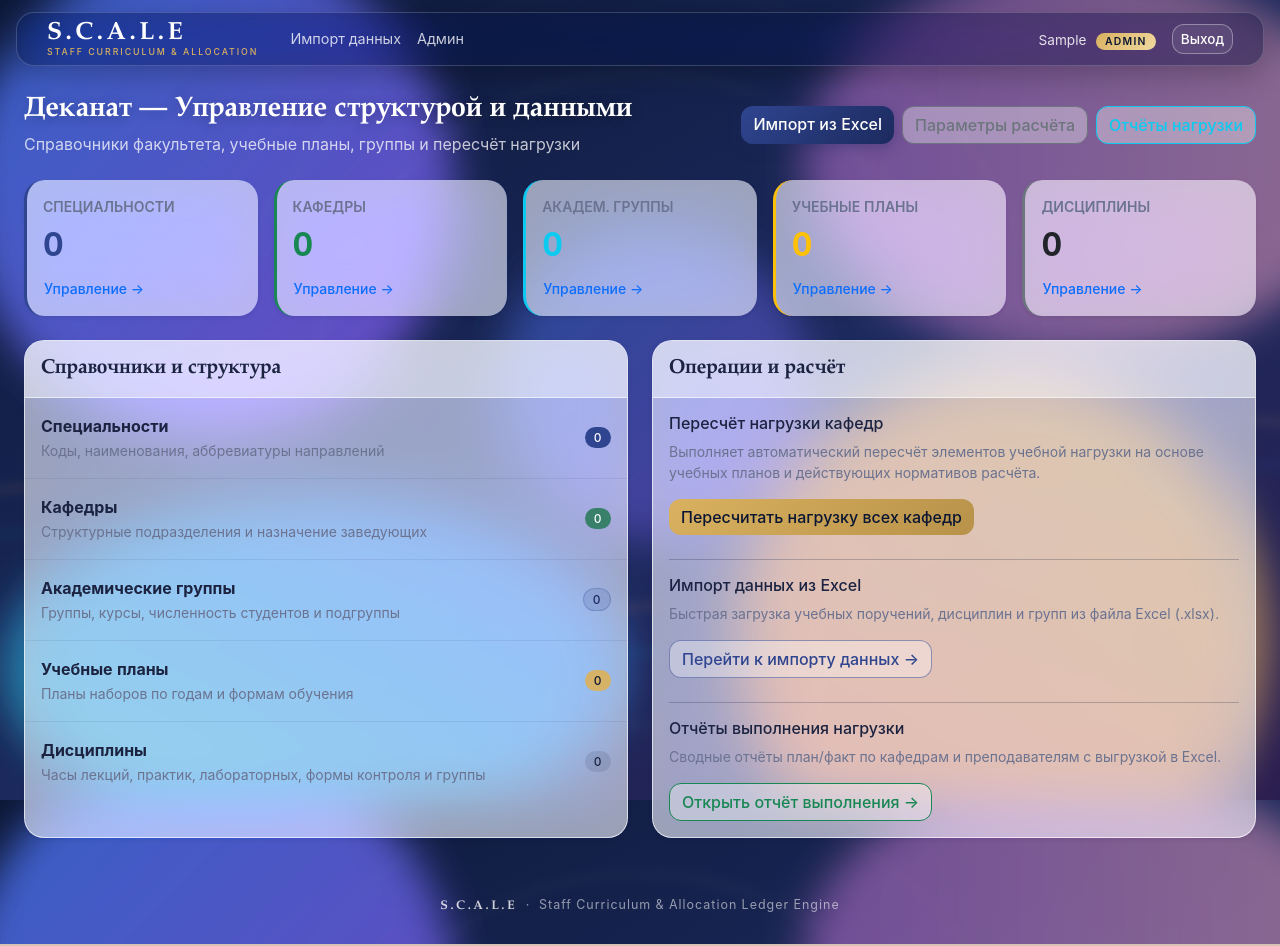
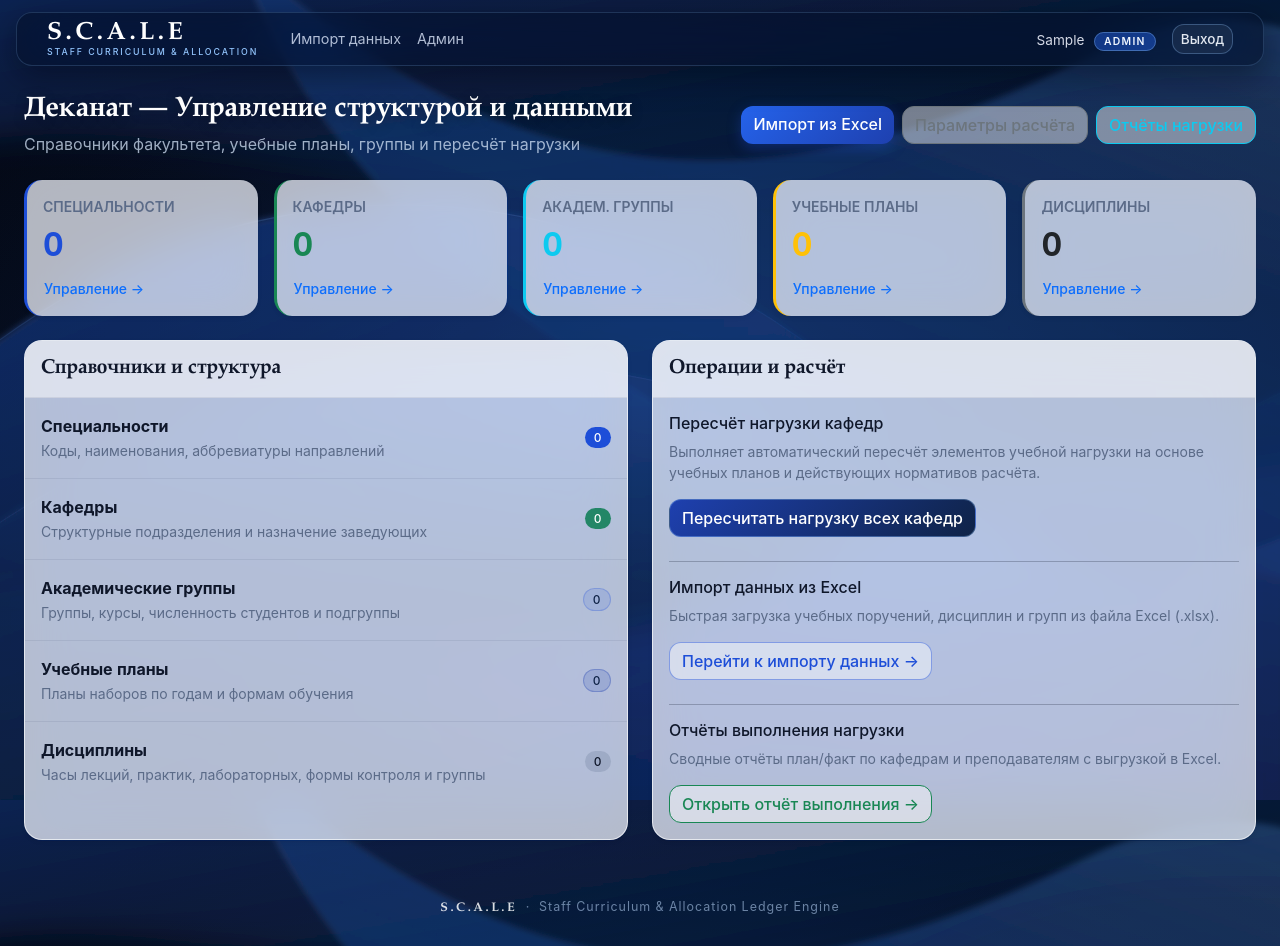
Before and after one commit to KovidIvan/TutorSys, a Django app: page /dean/ in a window 1280 px wide. Run offline with Django 5.2, Linux system fonts and the light colour scheme; the visitor is signed in with stand-in values (Sample User, id 1); data that the repository does not hold is empty; some libraries are stand-ins or nearby versions.

Commit message:
Строгий монохромный тёмно-синий фон в стиле Windows 11 Dark

```diff
--- a/core/static/core/theme.css
+++ b/core/static/core/theme.css
@@ -1,21 +1,21 @@
-/* S.C.A.L.E — тема «классицизм + стекло». Переопределяет Bootstrap. */
+/* S.C.A.L.E — строгая монохромная синяя тема «классицизм + стекло» (Windows 11 Dark Blue). */
 :root {
-    --navy-950: #0b1633;
-    --navy-800: #1c2a5e;
-    --navy-600: #2f4590;
-    --gold: #b8924a;
-    --gold-soft: #d9b15f;
-    --ivory: #f6f2ea;
-    --ink: #1b2340;
-    --muted: #6b7390;
-    --glass-bg: rgba(255, 255, 255, 0.58);
-    --glass-bg-strong: rgba(255, 255, 255, 0.78);
+    --navy-950: #050b1a;
+    --navy-800: #0f2347;
+    --navy-600: #1d4ed8;
+    --accent: #3b82f6;
+    --accent-soft: #93c5fd;
+    --ivory: #f4f7fb;
+    --ink: #0f172a;
+    --muted: #5b6b88;
+    --glass-bg: rgba(248, 250, 255, 0.72);
+    --glass-bg-strong: rgba(248, 250, 255, 0.86);
     --glass-border: rgba(255, 255, 255, 0.65);
-    --glass-shadow: 0 10px 40px rgba(11, 22, 51, 0.18), inset 0 1px 0 rgba(255, 255, 255, 0.7);
+    --glass-shadow: 0 12px 40px rgba(3, 7, 18, 0.35), inset 0 1px 0 rgba(255, 255, 255, 0.75);
     --serif: 'Cormorant Garamond', 'Palatino Linotype', 'Book Antiqua', Georgia, 'Times New Roman', serif;
     --sans: 'Inter', 'Segoe UI', system-ui, -apple-system, sans-serif;
-    --bs-primary: #2f4590;
-    --bs-primary-rgb: 47, 69, 144;
+    --bs-primary: #1d4ed8;
+    --bs-primary-rgb: 29, 78, 216;
     --bs-body-font-family: var(--sans);
     --bs-body-color: var(--ink);
 }
@@ -40,19 +40,19 @@ h1, h2, h3, h4, h5, .h1, .h2, .h3, .h4, .h5 {
     letter-spacing: 0.01em;
 }
 
-/* ---------- Верхняя навигация (стекло) ---------- */
+/* ---------- Верхняя навигация (тёмное стекло) ---------- */
 .scale-nav {
     position: sticky;
     top: 12px;
     z-index: 1030;
     margin: 12px 16px 0;
     padding: 8px 18px;
-    border-radius: 18px;
-    background: rgba(11, 22, 51, 0.45);
-    -webkit-backdrop-filter: blur(22px) saturate(160%);
-    backdrop-filter: blur(22px) saturate(160%);
-    border: 1px solid rgba(255, 255, 255, 0.18);
-    box-shadow: 0 8px 30px rgba(0, 0, 0, 0.25);
+    border-radius: 16px;
+    background: rgba(7, 17, 38, 0.62);
+    -webkit-backdrop-filter: blur(24px) saturate(160%);
+    backdrop-filter: blur(24px) saturate(160%);
+    border: 1px solid rgba(147, 197, 253, 0.18);
+    box-shadow: 0 10px 32px rgba(2, 6, 17, 0.45);
 }
 .scale-brand {
     font-family: var(--serif);
@@ -70,11 +70,11 @@ h1, h2, h3, h4, h5, .h1, .h2, .h3, .h4, .h5 {
     font-size: 0.55rem;
     letter-spacing: 0.22em;
     font-weight: 500;
-    color: var(--gold-soft);
+    color: var(--accent-soft);
     text-transform: uppercase;
 }
 .scale-nav .nav-link {
-    color: rgba(255, 255, 255, 0.78);
+    color: rgba(226, 236, 255, 0.78);
     font-size: 0.9rem;
     padding: 0.45rem 0.8rem;
     border-radius: 10px;
@@ -83,96 +83,96 @@ h1, h2, h3, h4, h5, .h1, .h2, .h3, .h4, .h5 {
 .scale-nav .nav-link:hover,
 .scale-nav .nav-link.active {
     color: #fff;
-    background: rgba(255, 255, 255, 0.14);
+    background: rgba(59, 130, 246, 0.22);
 }
 .scale-user {
-    color: rgba(255, 255, 255, 0.85);
+    color: rgba(241, 245, 255, 0.88);
     font-size: 0.85rem;
 }
 .scale-role {
     font-size: 0.65rem;
     letter-spacing: 0.12em;
     text-transform: uppercase;
-    color: var(--navy-950);
-    background: linear-gradient(135deg, var(--gold-soft), #f0d9a0);
+    color: #eff6ff;
+    background: rgba(37, 99, 235, 0.45);
+    border: 1px solid rgba(147, 197, 253, 0.35);
     padding: 2px 9px;
     border-radius: 999px;
     font-weight: 600;
     margin-left: 6px;
 }
 .btn-scale-out {
-    color: #fff;
-    border: 1px solid rgba(255, 255, 255, 0.35);
-    background: rgba(255, 255, 255, 0.08);
+    color: #e2e8f0;
+    border: 1px solid rgba(147, 197, 253, 0.3);
+    background: rgba(255, 255, 255, 0.06);
     border-radius: 10px;
     font-size: 0.85rem;
 }
-.btn-scale-out:hover { background: rgba(255, 255, 255, 0.2); color: #fff; }
+.btn-scale-out:hover { background: rgba(59, 130, 246, 0.25); color: #fff; border-color: rgba(147, 197, 253, 0.5); }
 
 /* ---------- Стеклянные карточки ---------- */
 .card {
     background: var(--glass-bg);
-    -webkit-backdrop-filter: blur(24px) saturate(170%);
-    backdrop-filter: blur(24px) saturate(170%);
+    -webkit-backdrop-filter: blur(24px) saturate(160%);
+    backdrop-filter: blur(24px) saturate(160%);
     border: 1px solid var(--glass-border);
-    border-radius: 20px;
+    border-radius: 18px;
     box-shadow: var(--glass-shadow);
     overflow: hidden;
 }
 .card-header {
-    background: linear-gradient(135deg, rgba(28, 42, 94, 0.88), rgba(47, 69, 144, 0.78));
+    background: linear-gradient(135deg, rgba(15, 35, 71, 0.92), rgba(29, 78, 216, 0.82));
     color: #fff;
     font-family: var(--serif);
     font-weight: 600;
     letter-spacing: 0.02em;
-    border-bottom: 1px solid rgba(255, 255, 255, 0.25);
+    border-bottom: 1px solid rgba(255, 255, 255, 0.22);
 }
 .card-header.bg-white,
 .card-header.bg-light {
-    background: rgba(255, 255, 255, 0.45) !important;
+    background: rgba(255, 255, 255, 0.52) !important;
     color: var(--ink);
-    border-bottom: 1px solid rgba(255, 255, 255, 0.6);
+    border-bottom: 1px solid rgba(15, 35, 71, 0.08);
 }
 .card-header h4, .card-header h5, .card-header h6 { font-weight: 600; }
-.card-footer { background: rgba(255, 255, 255, 0.4); border-top: 1px solid rgba(255, 255, 255, 0.6); }
+.card-footer { background: rgba(255, 255, 255, 0.45); border-top: 1px solid rgba(15, 35, 71, 0.08); }
 
-/* Статистические карточки деканата: классические акценты вместо цветных рамок */
 .card.border-start { border-left-width: 3px !important; }
 
 /* ---------- Таблицы ---------- */
 .table { --bs-table-bg: transparent; color: var(--ink); }
-.table > :not(caption) > * > * { background-color: transparent; border-bottom-color: rgba(27, 35, 64, 0.08); }
+.table > :not(caption) > * > * { background-color: transparent; border-bottom-color: rgba(15, 35, 71, 0.08); }
 .table-light, .table > thead.table-light > tr > th, thead.table-light th {
-    --bs-table-bg: rgba(28, 42, 94, 0.07);
-    background: rgba(28, 42, 94, 0.07) !important;
+    --bs-table-bg: rgba(15, 35, 71, 0.06);
+    background: rgba(15, 35, 71, 0.06) !important;
     font-family: var(--serif);
     font-size: 0.95rem;
     letter-spacing: 0.04em;
     color: var(--navy-800);
 }
-.table-hover > tbody > tr:hover > * { background-color: rgba(255, 255, 255, 0.55); }
-.table-active > *, tr.table-active > * { background-color: rgba(184, 146, 74, 0.18) !important; }
+.table-hover > tbody > tr:hover > * { background-color: rgba(255, 255, 255, 0.6); }
+.table-active > *, tr.table-active > * { background-color: rgba(37, 99, 235, 0.12) !important; }
 .table-primary, .table-primary > th, .table-primary > td {
-    --bs-table-bg: rgba(47, 69, 144, 0.14);
-    background: rgba(47, 69, 144, 0.14) !important;
+    --bs-table-bg: rgba(29, 78, 216, 0.12);
+    background: rgba(29, 78, 216, 0.12) !important;
     color: var(--navy-800);
     font-family: var(--serif);
 }
 .table-secondary, .table-secondary > th, .table-secondary > td {
-    background: rgba(184, 146, 74, 0.16) !important;
+    background: rgba(15, 35, 71, 0.09) !important;
 }
 
 /* ---------- Формы ---------- */
 .form-control, .form-select {
-    background-color: rgba(255, 255, 255, 0.65);
-    border: 1px solid rgba(27, 35, 64, 0.15);
+    background-color: rgba(255, 255, 255, 0.75);
+    border: 1px solid rgba(15, 35, 71, 0.16);
     border-radius: 12px;
     color: var(--ink);
 }
 .form-control:focus, .form-select:focus {
-    background-color: rgba(255, 255, 255, 0.9);
-    border-color: var(--navy-600);
-    box-shadow: 0 0 0 4px rgba(47, 69, 144, 0.15);
+    background-color: rgba(255, 255, 255, 0.95);
+    border-color: var(--accent);
+    box-shadow: 0 0 0 4px rgba(59, 130, 246, 0.18);
 }
 .form-label { font-size: 0.82rem; font-weight: 600; color: var(--navy-800); letter-spacing: 0.02em; }
 .form-text, .text-muted { color: var(--muted) !important; }
@@ -181,54 +181,54 @@ h1, h2, h3, h4, h5, .h1, .h2, .h3, .h4, .h5 {
 .btn { border-radius: 12px; font-weight: 500; transition: transform 0.15s, box-shadow 0.2s, background 0.2s; }
 .btn:active { transform: translateY(1px); }
 .btn-primary {
-    background: linear-gradient(135deg, var(--navy-600), var(--navy-800));
+    background: linear-gradient(135deg, #2563eb, #1e40af);
     border: 0;
-    box-shadow: 0 4px 14px rgba(28, 42, 94, 0.35);
+    box-shadow: 0 4px 14px rgba(29, 78, 216, 0.35);
 }
 .btn-primary:hover, .btn-primary:focus {
-    background: linear-gradient(135deg, #3b55ad, var(--navy-600));
-    box-shadow: 0 6px 20px rgba(28, 42, 94, 0.45);
+    background: linear-gradient(135deg, #3b82f6, #1d4ed8);
+    box-shadow: 0 6px 20px rgba(29, 78, 216, 0.48);
 }
 .btn-warning {
-    background: linear-gradient(135deg, var(--gold-soft), var(--gold));
-    border: 0;
-    color: var(--navy-950);
+    background: linear-gradient(135deg, #1e40af, #0f2347);
+    border: 1px solid rgba(147, 197, 253, 0.35);
+    color: #fff;
 }
-.btn-warning:hover { background: linear-gradient(135deg, #e5c077, #c49d56); color: var(--navy-950); }
-.btn-outline-primary { color: var(--navy-600); border-color: rgba(47, 69, 144, 0.5); background: rgba(255,255,255,0.35); }
+.btn-warning:hover { background: linear-gradient(135deg, #2563eb, #1e3a8a); color: #fff; }
+.btn-outline-primary { color: var(--navy-600); border-color: rgba(29, 78, 216, 0.45); background: rgba(255,255,255,0.45); }
 .btn-outline-primary:hover { background: var(--navy-600); border-color: var(--navy-600); }
-.btn-outline-secondary { background: rgba(255,255,255,0.35); }
-.btn-outline-light { color: #fff; border-color: rgba(255,255,255,0.55); }
-.btn-outline-light:hover { background: rgba(255,255,255,0.25); color: #fff; }
-.btn-outline-danger, .btn-outline-success, .btn-outline-info { background: rgba(255,255,255,0.35); }
+.btn-outline-secondary { background: rgba(255,255,255,0.45); }
+.btn-outline-light { color: #fff; border-color: rgba(255,255,255,0.5); }
+.btn-outline-light:hover { background: rgba(255,255,255,0.2); color: #fff; }
+.btn-outline-danger, .btn-outline-success, .btn-outline-info { background: rgba(255,255,255,0.45); }
 
 /* ---------- Бейджи ---------- */
 .badge { font-weight: 500; letter-spacing: 0.03em; border-radius: 999px; padding: 0.4em 0.75em; }
-.badge.bg-info { background: rgba(47, 69, 144, 0.14) !important; color: var(--navy-800) !important; border: 1px solid rgba(47, 69, 144, 0.25); }
+.badge.bg-info { background: rgba(29, 78, 216, 0.12) !important; color: var(--navy-800) !important; border: 1px solid rgba(29, 78, 216, 0.24); }
 .badge.bg-primary { background: var(--navy-600) !important; }
-.badge.bg-secondary { background: rgba(27, 35, 64, 0.12) !important; color: var(--ink) !important; }
-.badge.bg-success { background: rgba(46, 125, 94, 0.9) !important; }
-.badge.bg-danger { background: rgba(160, 52, 62, 0.92) !important; }
-.badge.bg-warning { background: rgba(217, 177, 95, 0.95) !important; color: var(--navy-950) !important; }
+.badge.bg-secondary { background: rgba(15, 35, 71, 0.12) !important; color: var(--ink) !important; }
+.badge.bg-success { background: rgba(21, 128, 90, 0.9) !important; }
+.badge.bg-danger { background: rgba(165, 42, 56, 0.92) !important; }
+.badge.bg-warning { background: rgba(30, 64, 175, 0.16) !important; color: var(--navy-800) !important; border: 1px solid rgba(30, 64, 175, 0.3); }
 
 .breadcrumb-item a { color: var(--navy-600); text-decoration: none; }
 .alert { border-radius: 14px; border: 1px solid rgba(255,255,255,0.6); -webkit-backdrop-filter: blur(16px); backdrop-filter: blur(16px); }
-.list-group-item { background: transparent; border-color: rgba(27, 35, 64, 0.08); }
-.list-group-item-action:hover { background: rgba(255, 255, 255, 0.5); }
+.list-group-item { background: transparent; border-color: rgba(15, 35, 71, 0.08); }
+.list-group-item-action:hover { background: rgba(255, 255, 255, 0.55); }
 .modal-content { background: var(--glass-bg-strong); -webkit-backdrop-filter: blur(28px); backdrop-filter: blur(28px); border-radius: 20px; border: 1px solid var(--glass-border); }
 
 .container-main { margin-top: 28px; margin-bottom: 40px; }
 
-/* Заголовки страниц прямо на фоне — светлые */
+/* Заголовки страниц на тёмном фоне — светлые */
 .container-main > .d-flex > div > h1,
 .container-main > .d-flex > div > h2,
 .container-main > .d-flex > div > .h3,
-.container-main > .container-fluid > .d-flex h1 { color: #fff; text-shadow: 0 2px 12px rgba(0,0,0,0.25); }
+.container-main > .container-fluid > .d-flex h1 { color: #fff; text-shadow: 0 2px 12px rgba(0,0,0,0.35); }
 .container-main > .d-flex .text-muted,
 .container-main .breadcrumb-item.active,
-.container-main .breadcrumb-item + .breadcrumb-item::before { color: rgba(255,255,255,0.75) !important; }
-.container-main > .d-flex .breadcrumb-item a { color: var(--gold-soft); }
-.container-main > .container-fluid > .d-flex .text-muted { color: rgba(255,255,255,0.75) !important; }
+.container-main .breadcrumb-item + .breadcrumb-item::before { color: rgba(219, 234, 254, 0.72) !important; }
+.container-main > .d-flex .breadcrumb-item a { color: var(--accent-soft); }
+.container-main > .container-fluid > .d-flex .text-muted { color: rgba(219, 234, 254, 0.72) !important; }
 .container-main > .container-fluid > .d-flex label { color: #fff; }
 
 .scale-footer {
@@ -236,21 +236,21 @@ h1, h2, h3, h4, h5, .h1, .h2, .h3, .h4, .h5 {
     padding: 18px 0 28px;
     font-size: 0.78rem;
     letter-spacing: 0.08em;
-    color: rgba(255, 255, 255, 0.55);
+    color: rgba(191, 219, 254, 0.55);
 }
-.scale-footer b { font-family: var(--serif); letter-spacing: 0.2em; color: rgba(255,255,255,0.8); }
+.scale-footer b { font-family: var(--serif); letter-spacing: 0.2em; color: rgba(255,255,255,0.85); }
 
 /* ---------- Страница входа ---------- */
 .login-body { display: flex; align-items: center; justify-content: center; padding: 24px; }
 .login-wrap { width: 100%; max-width: 440px; }
 .login-card {
-    padding: 2.4rem 2.2rem 2rem;
-    border-radius: 28px;
-    background: linear-gradient(145deg, rgba(255, 255, 255, 0.32), rgba(255, 255, 255, 0.12));
-    -webkit-backdrop-filter: blur(34px) saturate(180%);
-    backdrop-filter: blur(34px) saturate(180%);
-    border: 1px solid rgba(255, 255, 255, 0.4);
-    box-shadow: 0 24px 70px rgba(5, 10, 30, 0.45), inset 0 1px 0 rgba(255, 255, 255, 0.55), inset 0 -1px 0 rgba(255,255,255,0.1);
+    padding: 2.5rem 2.25rem 2.1rem;
+    border-radius: 26px;
+    background: linear-gradient(155deg, rgba(25, 50, 95, 0.42), rgba(8, 18, 40, 0.58));
+    -webkit-backdrop-filter: blur(36px) saturate(160%);
+    backdrop-filter: blur(36px) saturate(160%);
+    border: 1px solid rgba(147, 197, 253, 0.28);
+    box-shadow: 0 28px 75px rgba(2, 6, 18, 0.65), inset 0 1px 0 rgba(255, 255, 255, 0.28);
     color: #fff;
 }
 .login-card .logo {
@@ -261,7 +261,7 @@ h1, h2, h3, h4, h5, .h1, .h2, .h3, .h4, .h5 {
     text-align: center;
     margin-right: -0.3em;
     line-height: 1;
-    background: linear-gradient(135deg, #fff 20%, var(--gold-soft) 100%);
+    background: linear-gradient(135deg, #ffffff 30%, #93c5fd 100%);
     -webkit-background-clip: text; background-clip: text;
     -webkit-text-fill-color: transparent;
 }
@@ -271,48 +271,48 @@ h1, h2, h3, h4, h5, .h1, .h2, .h3, .h4, .h5 {
     font-size: 0.68rem;
     letter-spacing: 0.24em;
     text-transform: uppercase;
-    color: rgba(255, 255, 255, 0.75);
+    color: rgba(219, 234, 254, 0.72);
 }
 .login-card .rule {
     height: 1px; margin: 0 auto 1.8rem; width: 64px;
-    background: linear-gradient(90deg, transparent, var(--gold-soft), transparent);
+    background: linear-gradient(90deg, transparent, rgba(147, 197, 253, 0.7), transparent);
 }
-.login-card .form-label { color: rgba(255, 255, 255, 0.85); }
+.login-card .form-label { color: rgba(226, 236, 255, 0.85); }
 .login-card .form-control {
-    background: rgba(255, 255, 255, 0.16);
-    border: 1px solid rgba(255, 255, 255, 0.35);
+    background: rgba(15, 30, 62, 0.55);
+    border: 1px solid rgba(147, 197, 253, 0.28);
     color: #fff;
     padding: 0.7rem 1rem;
 }
-.login-card .form-control::placeholder { color: rgba(255,255,255,0.5); }
+.login-card .form-control::placeholder { color: rgba(191, 219, 254, 0.45); }
 .login-card .form-control:focus {
-    background: rgba(255, 255, 255, 0.24);
-    border-color: var(--gold-soft);
-    box-shadow: 0 0 0 4px rgba(217, 177, 95, 0.22);
+    background: rgba(20, 42, 85, 0.75);
+    border-color: var(--accent-soft);
+    box-shadow: 0 0 0 4px rgba(59, 130, 246, 0.25);
     color: #fff;
 }
 .login-card .btn-login {
     width: 100%;
     padding: 0.75rem;
-    border: 0;
+    border: 1px solid rgba(147, 197, 253, 0.35);
     border-radius: 14px;
-    color: var(--navy-950);
+    color: #fff;
     font-weight: 600;
     letter-spacing: 0.06em;
-    background: linear-gradient(135deg, #f0d9a0, var(--gold-soft) 55%, var(--gold));
-    box-shadow: 0 8px 24px rgba(184, 146, 74, 0.4);
+    background: linear-gradient(135deg, #2563eb, #1d4ed8 60%, #1e3a8a);
+    box-shadow: 0 8px 24px rgba(29, 78, 216, 0.45);
 }
-.login-card .btn-login:hover { filter: brightness(1.06); transform: translateY(-1px); }
+.login-card .btn-login:hover { background: linear-gradient(135deg, #3b82f6, #2563eb 60%, #1d4ed8); transform: translateY(-1px); }
 .login-card .alert {
     background: rgba(160, 52, 62, 0.35);
     border: 1px solid rgba(255, 160, 170, 0.5);
     color: #fff;
 }
-.login-foot { text-align: center; margin-top: 1.4rem; font-size: 0.7rem; letter-spacing: 0.1em; color: rgba(255,255,255,0.55); }
+.login-foot { text-align: center; margin-top: 1.4rem; font-size: 0.7rem; letter-spacing: 0.1em; color: rgba(191, 219, 254, 0.5); }
 
 /* Резервный вариант без поддержки backdrop-filter */
 @supports not ((backdrop-filter: blur(1px)) or (-webkit-backdrop-filter: blur(1px))) {
-    .card, .modal-content { background: rgba(255, 255, 255, 0.92); }
-    .login-card { background: rgba(28, 42, 94, 0.85); }
-    .scale-nav { background: rgba(11, 22, 51, 0.92); }
+    .card, .modal-content { background: rgba(248, 250, 255, 0.94); }
+    .login-card { background: rgba(15, 35, 71, 0.92); }
+    .scale-nav { background: rgba(7, 17, 38, 0.94); }
 }
```
Also changed, not shown: core/static/core/img/aurora.svg.
